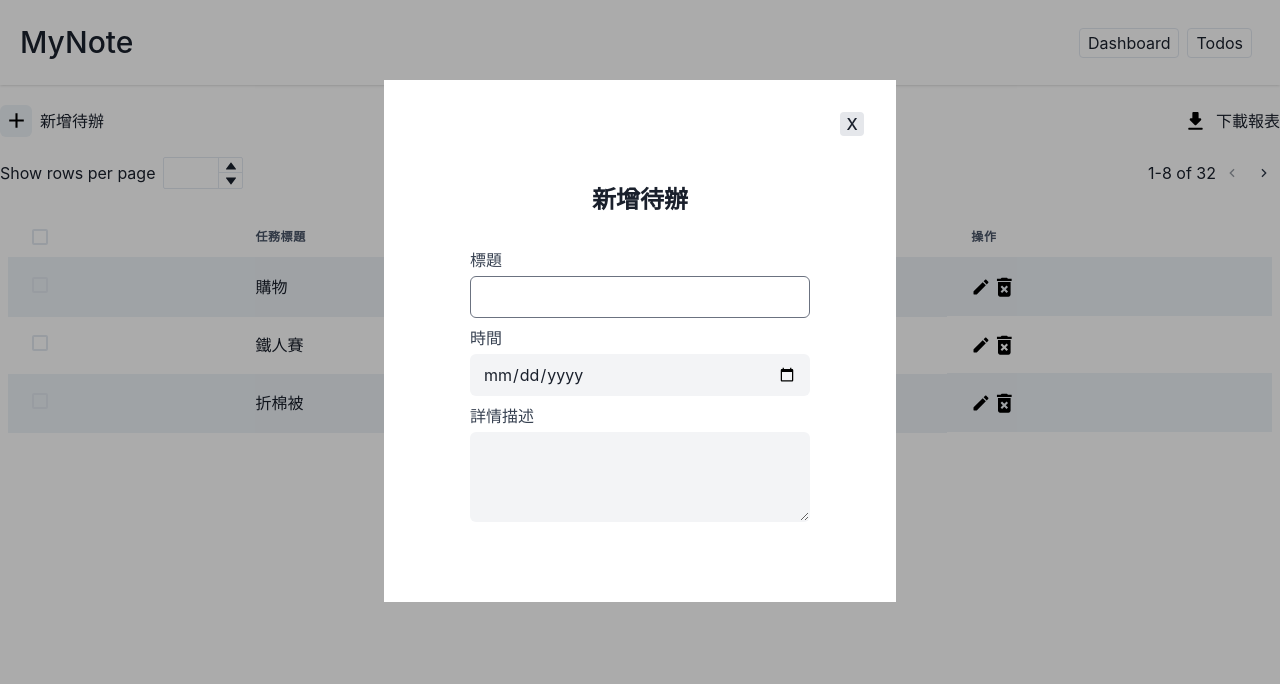
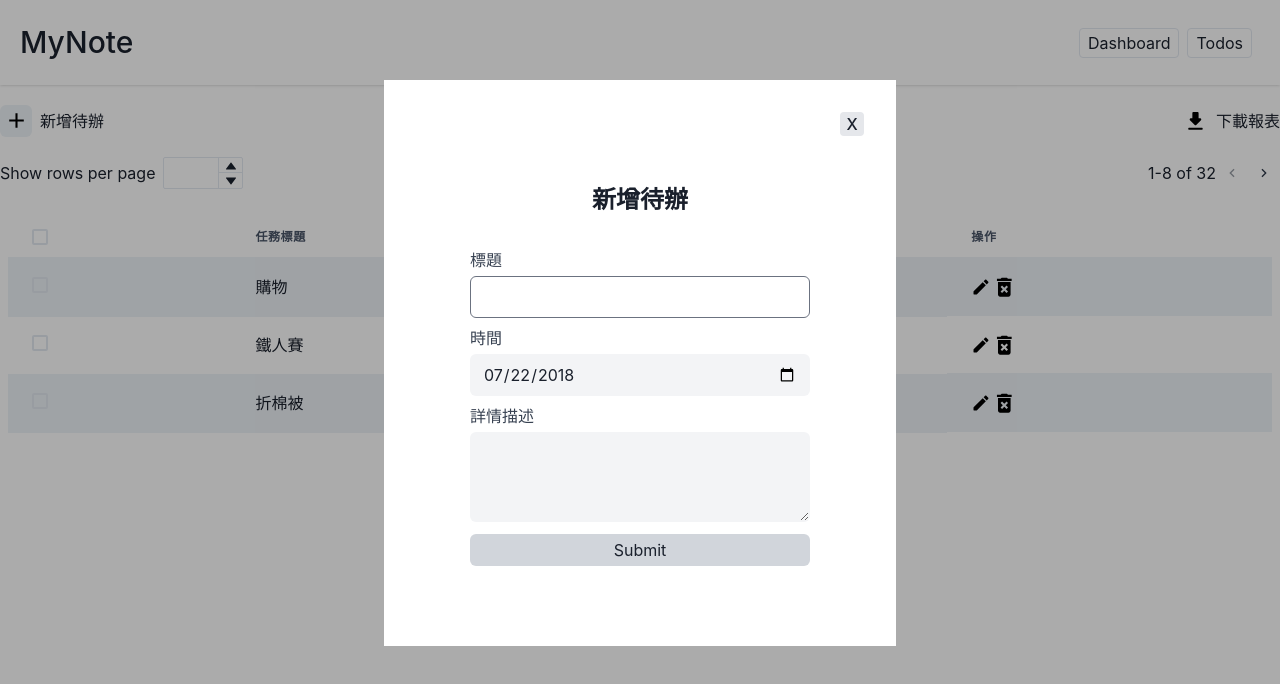
Before and after one commit to aoigj100a/my-note, a React (Create React App) app: page /todo in a window 1280 px wide. Both pictures are taken after a click on the element "新增待辦". Shown: the top 684 px of the page. Built offline with nearby package versions, Linux system fonts and the light colour scheme.

Commit message:
add react-hook-form

```diff
--- a/package.json
+++ b/package.json
@@ -17,6 +17,7 @@
     "framer-motion": "^7.3.5",
     "react": "^18.2.0",
     "react-dom": "^18.2.0",
+    "react-hook-form": "^7.36.1",
     "react-router-dom": "6",
     "react-scripts": "5.0.1",
     "typescript": "^4.8.3",
--- a/src/pages/TodoPage.tsx
+++ b/src/pages/TodoPage.tsx
@@ -19,6 +19,7 @@ import {
   NumberDecrementStepper,
 } from "@chakra-ui/react";
 import { Checkbox, CheckboxGroup } from "@chakra-ui/react";
+import { useForm } from "react-hook-form";
 
 import ExportButton from "../features/ExportButton";
 import AddButton from "../features/AddButton";
@@ -26,22 +27,42 @@ import Modal from "../components/Modal";
 
 const TodoPage: React.FC = () => {
   const [isOpen, setIsOpen] = useState(false);
+  const [list, setList] = useState<any>(() => [
+    { title: "角娘頭像", time: "2018-07-22", info: "一張圖" },
+  ]);
+  const {
+    register,
+    handleSubmit,
+    watch,
+    formState: { errors },
+  } = useForm();
+
+  const onSubmit = (data) => {
+    setList([...list, data]);
+    console.log("list", list);
+  };
+
   return (
     <>
       <Modal isOpen={isOpen}>
         <div className="flex justify-end">
-          <span className="
+          <span
+            className="
           font-medium
           cursor-pointer
           inline-block
           bg-gray-200
           w-[24px] text-center rounded"
-          onClick={()=>setIsOpen(false)}>X</span>
+            onClick={() => setIsOpen(false)}
+          >
+            X
+          </span>
         </div>
 
         <div className="py-12 flex flex-col justify-center items-center">
           <h2 className="text-2xl font-bold">新增待辦</h2>
           <div className="mt-8">
+            <form onSubmit={handleSubmit(onSubmit)}>
               <div className="grid grid-cols-1 gap-[8px] w-[340px]">
                 <label className="block ">
                   <span className="text-gray-700">標題</span>
@@ -56,6 +77,7 @@ const TodoPage: React.FC = () => {
                     border-transparent
                     focus:border-gray-500 focus:bg-white focus:ring-0
                   "
+                    {...register("title", { required: true })}
                   />
                 </label>
 
@@ -72,6 +94,8 @@ const TodoPage: React.FC = () => {
                     border-transparent
                     focus:border-gray-500 focus:bg-white focus:ring-0
                   "
+                    {...register("time")}
+                    value="2018-07-22"
                   />
                 </label>
                 <label className="block">
@@ -87,10 +111,26 @@ const TodoPage: React.FC = () => {
                     focus:border-gray-500 focus:bg-white focus:ring-0
                   "
                     rows={3}
-                  defaultValue={""}
+                    {...register("info")}
+                  />
+                </label>
+                <label className="flex justify-center items-center">
+                  <input
+                    type="submit"
+                    className="
+                    mt-1
+                    block
+                    w-full py-[4px]
+                    cursor-pointer
+                    rounded-md
+                    bg-gray-300
+                    border-transparent
+                    focus:border-gray-500 focus:bg-white focus:ring-0
+                  "
                   />
                 </label>
               </div>
+            </form>
           </div>
         </div>
       </Modal>
```
Also changed, not shown: 1 other file (tests, documents, lock files or other folders). Lines whose indentation alone changed are shown as unchanged.
